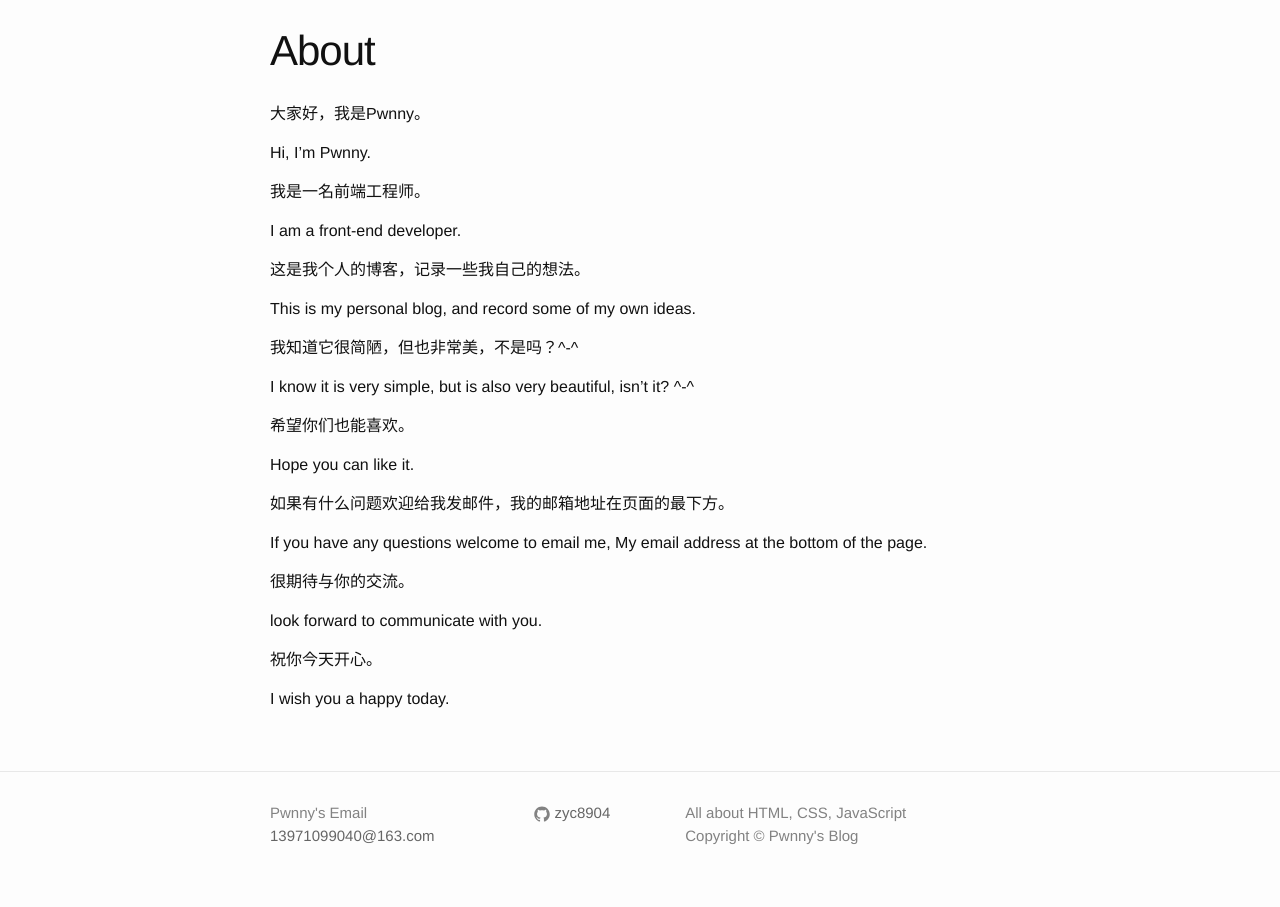
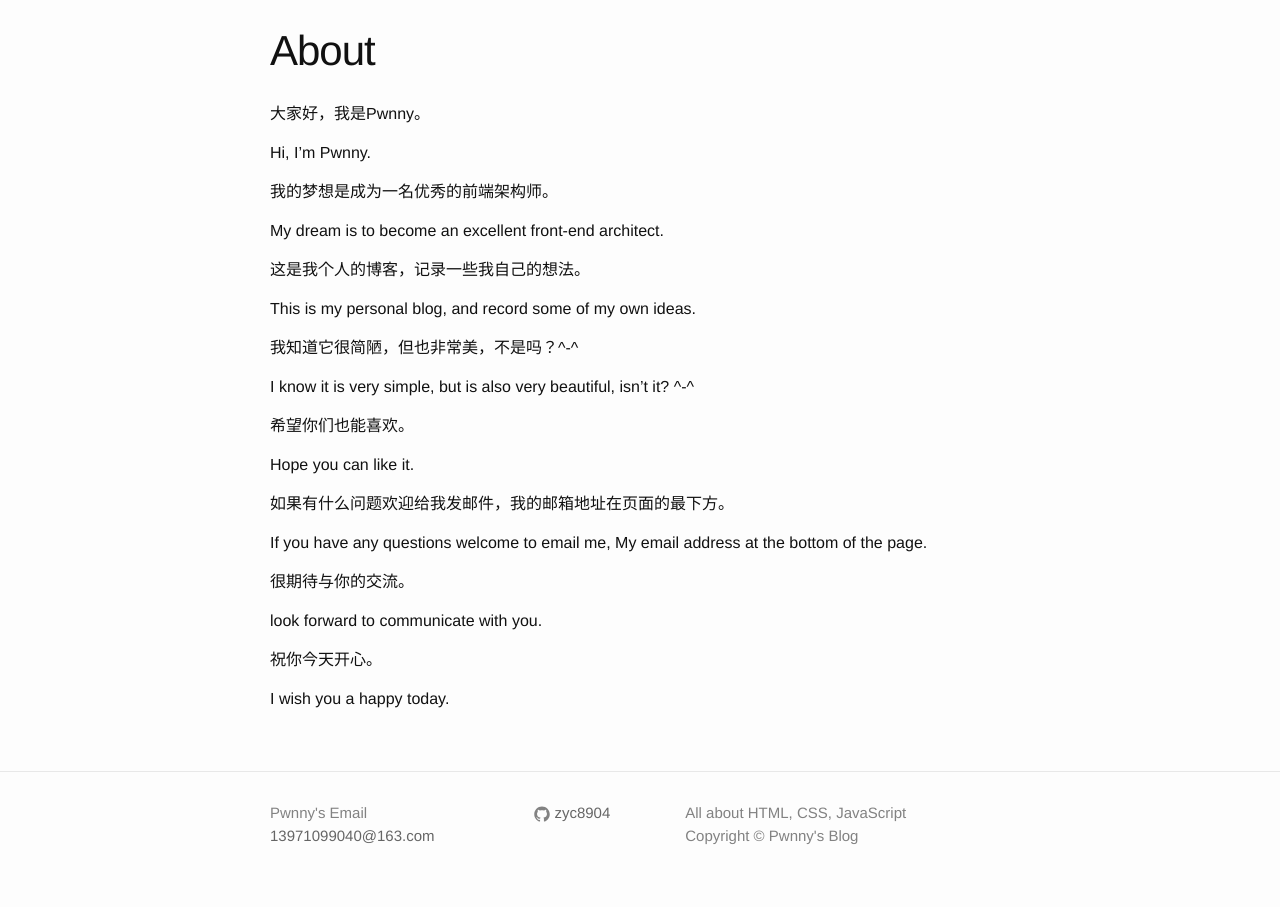
Before and after one commit to zyc8904/zyc8904.github.io, a Jekyll site: the page built from about.md, in a window 1280 px wide. Shown: the part 100-1007 px from the top of the page. Built offline with Jekyll 4.4.1, drawn with Linux system fonts in a browser that asks for light colours; nearby versions of some CDN libraries; library files that are not in the unit come from our copies; comment, search, counter and statistics services are not loaded.

Commit message:
修改about文章

```diff
--- a/about.md
+++ b/about.md
@@ -8,9 +8,9 @@ permalink: /about/
 
 Hi, I'm Pwnny.
 
-我是一名前端工程师。
+我的梦想是成为一名优秀的前端架构师。
 
-I am a front-end developer.
+My dream is to become an excellent front-end architect.
 
 这是我个人的博客，记录一些我自己的想法。
 
```
Also changed, not shown: _posts/2016-06-18-Motherfuck.md (line endings or trailing spaces), _posts/2016-06-26-MakeBlog.md (line endings or trailing spaces).
